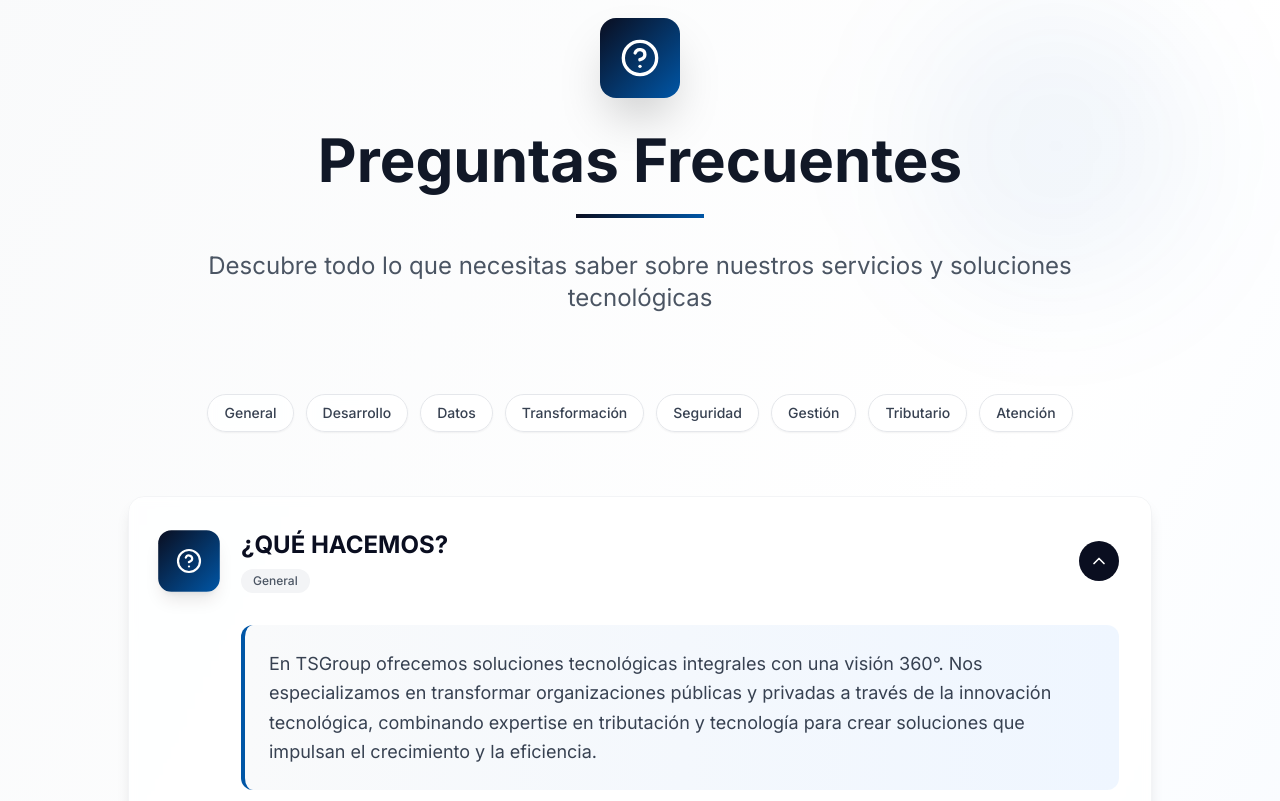
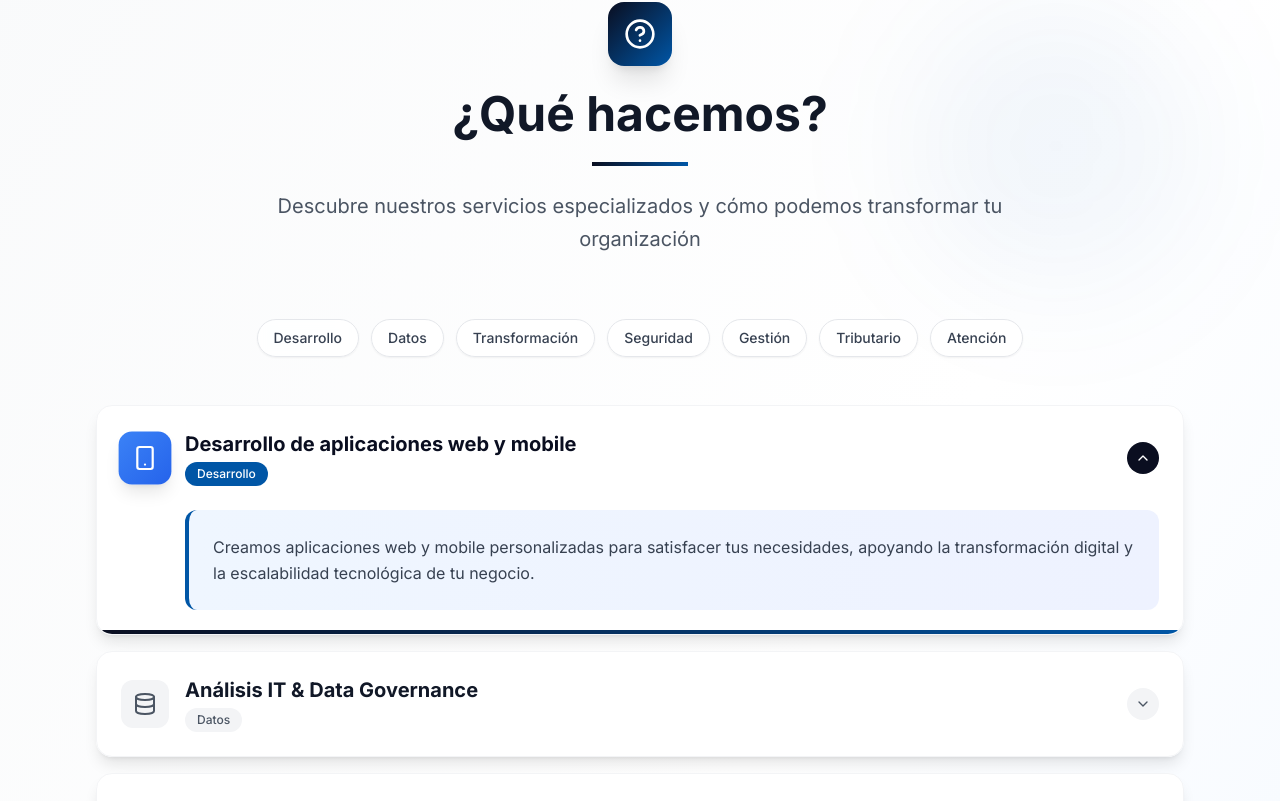
Before and after one commit to drex25/tsg-portal, a React (Vite) app: page / in a window 1280 px wide. Shown: the part 1814-2615 px from the top of the page. Built offline with nearby package versions, Linux system fonts and the light colour scheme.

Commit message:
Rediseñar sección de Preguntas Frecuentes con datos reales

```diff
--- a/src/components/FAQ.tsx
+++ b/src/components/FAQ.tsx
@@ -1,63 +1,65 @@
 import React, { useState } from 'react';
-import { ChevronDown, ChevronUp, HelpCircle, Smartphone, Database, Zap, Shield, Settings, Calculator, Camera, Phone } from 'lucide-react';
+import { ChevronDown, HelpCircle, Smartphone, Database, Zap, Shield, Settings, Calculator, Camera, Phone, Code, Cloud } from 'lucide-react';
 
 const FAQ = () => {
   const [openIndex, setOpenIndex] = useState<number | null>(0);
 
   const faqs = [
     {
-      question: "¿QUÉ HACEMOS?",
-      answer: "En TSGroup ofrecemos soluciones tecnológicas integrales con una visión 360°. Nos especializamos en transformar organizaciones públicas y privadas a través de la innovación tecnológica, combinando expertise en tributación y tecnología para crear soluciones que impulsan el crecimiento y la eficiencia.",
-      icon: <HelpCircle className="h-6 w-6" />,
-      category: "General"
-    },
-    {
       question: "Desarrollo de aplicaciones web y mobile",
-      answer: "Desarrollamos aplicaciones web y móviles de última generación utilizando las tecnologías más avanzadas. Nuestro equipo de expertos crea soluciones personalizadas que optimizan procesos, mejoran la experiencia del usuario y impulsan la transformación digital de tu organización.",
+      answer: "Creamos aplicaciones web y mobile personalizadas para satisfacer tus necesidades, apoyando la transformación digital y la escalabilidad tecnológica de tu negocio.",
       icon: <Smartphone className="h-6 w-6" />,
-      category: "Desarrollo"
+      category: "Desarrollo",
+      color: "from-blue-500 to-blue-600"
     },
     {
       question: "Análisis IT & Data Governance",
-      answer: "Implementamos estrategias de gobierno de datos y análisis IT que permiten a las organizaciones tomar decisiones informadas basadas en datos confiables. Nuestros servicios incluyen arquitectura de datos, calidad de datos, políticas de governance y compliance.",
+      answer: "Desarrollamos un conjunto de procesos, políticas, estándares y métricas enfocados en garantizar la calidad, disponibilidad, integridad y seguridad de los datos de tu organización.",
       icon: <Database className="h-6 w-6" />,
-      category: "Datos"
+      category: "Datos",
+      color: "from-purple-500 to-purple-600"
     },
     {
       question: "Soluciones de Transformación Digital",
-      answer: "Guiamos a las organizaciones en su proceso de transformación digital integral. Desde la estrategia hasta la implementación, ayudamos a modernizar procesos, adoptar nuevas tecnologías y crear una cultura digital que impulse la innovación y el crecimiento sostenible.",
+      answer: "Desarrollamos estrategias, servicios y tecnologías que ayudan a las empresas a adaptarse y ser pioneras en la era digital.",
       icon: <Zap className="h-6 w-6" />,
-      category: "Transformación"
+      category: "Transformación",
+      color: "from-orange-500 to-orange-600"
     },
     {
       question: "Identidad Digital",
-      answer: "Desarrollamos soluciones robustas de identidad digital que garantizan la seguridad y autenticación de usuarios. Implementamos sistemas de autenticación biométrica, single sign-on, gestión de identidades y certificados digitales para proteger la información sensible.",
+      answer: "Brindamos soluciones de reconocimiento facial y reconocimiento de voz sin esfuerzo, que marca el camino hacia un acceso futuro seguro y sin contraseña, mejorando la accesibilidad, la fiabilidad y la eficacia.",
       icon: <Shield className="h-6 w-6" />,
-      category: "Seguridad"
+      category: "Seguridad",
+      color: "from-green-500 to-green-600"
     },
     {
       question: "Gerenciamiento de proyectos",
-      answer: "Ofrecemos servicios de gestión integral de proyectos tecnológicos utilizando metodologías ágiles. Nuestro equipo de Project Managers certificados asegura entregas exitosas en tiempo y forma, gestionando riesgos y manteniendo la calidad en cada etapa del proyecto.",
+      answer: "Te ayudamos a establecer procesos y mejores prácticas para gestionar adecuadamente tus proyectos de sistemas y tecnología.",
       icon: <Settings className="h-6 w-6" />,
-      category: "Gestión"
+      category: "Gestión",
+      color: "from-indigo-500 to-indigo-600"
     },
     {
       question: "Consultoría tributaria",
-      answer: "Brindamos asesoramiento especializado en sistemas tributarios y fiscales. Nuestros expertos ayudan a optimizar procesos tributarios, garantizar el cumplimiento normativo, implementar automatización y generar reportes regulatorios precisos.",
+      answer: "Colaboramos con las organizaciones para potenciar la eficiencia, mejorar los procesos y generar mejores resultados en el ámbito tributario: Eficiencia recaudatoria, Detección de inconsistencias, Reingeniería de procesos y política tributaria.",
       icon: <Calculator className="h-6 w-6" />,
-      category: "Tributario"
+      category: "Tributario",
+      color: "from-teal-500 to-teal-600"
     },
     {
       question: "Videovigilancia",
-      answer: "Implementamos sistemas de videovigilancia de última generación con tecnología IP, análisis inteligente y monitoreo 24/7. Nuestras soluciones incluyen cámaras de alta definición, software de análisis de video e integración con sistemas de alarmas para máxima seguridad.",
+      answer: "Desarrollamos diferentes soluciones de video seguridad, análisis de video y control de acceso para proporcionar información adecuada en el momento justo, brindando precisión y respuesta inmediata.",
       icon: <Camera className="h-6 w-6" />,
-      category: "Seguridad"
+      category: "Seguridad",
+      color: "from-red-500 to-red-600"
     },
     {
       question: "Call Center de cobranzas y recupero de deuda y atención al usuario",
-      answer: "Ofrecemos soluciones completas de call center especializadas en cobranzas, recupero de deuda y atención al cliente. Incluimos contact center avanzado, IVR inteligente, CRM integrado y analytics de llamadas para optimizar la gestión y mejorar la experiencia del usuario.",
+      answer: "Desarrollamos estrategias y acciones de recupero de tributos adeudados, en etapa de reclamo extrajudicial o judicial.",
       icon: <Phone className="h-6 w-6" />,
-      category: "Atención"
+      category: "Atención",
+      color: "from-pink-500 to-pink-600"
     }
   ];
 
@@ -68,31 +70,30 @@ const FAQ = () => {
   const categories = [...new Set(faqs.map(faq => faq.category))];
 
   return (
-    <section className="py-24 bg-gradient-to-br from-gray-50 via-white to-blue-50 relative overflow-hidden">
+    <section className="py-20 bg-gradient-to-br from-gray-50 via-white to-blue-50 relative overflow-hidden">
       {/* Background Elements */}
       <div className="absolute inset-0">
         <div className="absolute top-20 right-20 w-72 h-72 bg-[#0056A6]/5 rounded-full blur-3xl"></div>
-        <div className="absolute bottom-20 left-20 w-96 h-96 bg-purple-400/5 rounded-full blur-3xl"></div>
-        <div className="absolute top-1/2 left-1/2 transform -translate-x-1/2 -translate-y-1/2 w-[600px] h-[600px] bg-gradient-radial from-[#0A0E20]/5 to-transparent rounded-full"></div>
+        <div className="absolute bottom-20 left-20 w-96 h-96 bg-[#0A0E20]/5 rounded-full blur-3xl"></div>
       </div>
 
-      <div className="relative z-10 max-w-7xl mx-auto px-4 sm:px-6 lg:px-8">
+      <div className="relative z-10 max-w-6xl mx-auto px-4 sm:px-6 lg:px-8">
         {/* Header */}
-        <div className="text-center mb-20">
-          <div className="inline-flex items-center justify-center w-20 h-20 bg-gradient-to-br from-[#0A0E20] to-[#0056A6] text-white rounded-2xl mb-8 shadow-2xl">
-            <HelpCircle className="h-10 w-10" />
+        <div className="text-center mb-16">
+          <div className="inline-flex items-center justify-center w-16 h-16 bg-gradient-to-br from-[#0A0E20] to-[#0056A6] text-white rounded-2xl mb-6 shadow-xl">
+            <HelpCircle className="h-8 w-8" />
           </div>
-          <h2 className="text-5xl md:text-6xl font-bold text-gray-900 mb-6">
-            Preguntas Frecuentes
+          <h2 className="text-4xl md:text-5xl font-bold text-gray-900 mb-6">
+            ¿Qué hacemos?
           </h2>
-          <div className="w-32 h-1 bg-gradient-to-r from-[#0A0E20] to-[#0056A6] mx-auto mb-8"></div>
-          <p className="text-xl md:text-2xl text-gray-600 max-w-4xl mx-auto leading-relaxed">
-            Descubre todo lo que necesitas saber sobre nuestros servicios y soluciones tecnológicas
+          <div className="w-24 h-1 bg-gradient-to-r from-[#0A0E20] to-[#0056A6] mx-auto mb-6"></div>
+          <p className="text-xl text-gray-600 max-w-3xl mx-auto leading-relaxed">
+            Descubre nuestros servicios especializados y cómo podemos transformar tu organización
           </p>
         </div>
 
         {/* Category Pills */}
-        <div className="flex flex-wrap justify-center gap-3 mb-16">
+        <div className="flex flex-wrap justify-center gap-3 mb-12">
           {categories.map((category, index) => (
             <span
               key={index}
@@ -104,54 +105,53 @@ const FAQ = () => {
         </div>
 
         {/* FAQ Grid */}
-        <div className="max-w-5xl mx-auto">
-          <div className="space-y-6">
+        <div className="space-y-4">
           {faqs.map((faq, index) => (
             <div
               key={index}
-                className="group relative bg-white/80 backdrop-blur-sm rounded-2xl shadow-lg hover:shadow-2xl transition-all duration-500 border border-gray-100 overflow-hidden"
+              className="group relative bg-white/90 backdrop-blur-sm rounded-2xl shadow-lg hover:shadow-2xl transition-all duration-500 border border-gray-100 overflow-hidden"
             >
-                {/* Gradient Border Effect */}
-                <div className="absolute inset-0 bg-gradient-to-r from-[#0A0E20]/10 via-[#0056A6]/10 to-purple-500/10 opacity-0 group-hover:opacity-100 transition-opacity duration-500 rounded-2xl"></div>
-
-                <div className="relative z-10">
               {/* Question Header */}
               <button
                 onClick={() => toggleFAQ(index)}
-                    className="w-full p-8 text-left flex items-center justify-between group-hover:bg-gradient-to-r group-hover:from-[#0A0E20]/5 group-hover:to-[#0056A6]/5 transition-all duration-300"
+                className="w-full p-6 text-left flex items-center justify-between hover:bg-gradient-to-r hover:from-gray-50 hover:to-blue-50 transition-all duration-300"
               >
-                    <div className="flex items-center space-x-6">
-                      {/* Icon */}
-                      <div className={`w-14 h-14 rounded-xl flex items-center justify-center transition-all duration-300 ${
+                <div className="flex items-center space-x-4">
+                  {/* Dynamic Icon with gradient */}
+                  <div className={`w-12 h-12 rounded-xl flex items-center justify-center transition-all duration-300 ${
                     openIndex === index
-                          ? 'bg-gradient-to-br from-[#0A0E20] to-[#0056A6] text-white shadow-lg scale-110'
+                      ? `bg-gradient-to-br ${faq.color} text-white shadow-lg scale-110`
                       : 'bg-gray-100 text-gray-600 group-hover:bg-[#0056A6] group-hover:text-white'
                   }`}>
                     {faq.icon}
                   </div>
 
                   {/* Question Text */}
-                      <div>
-                        <h3 className={`text-xl md:text-2xl font-bold transition-colors duration-300 ${
+                  <div className="flex-1">
+                    <h3 className={`text-lg md:text-xl font-bold transition-colors duration-300 ${
                       openIndex === index
                         ? 'text-[#0A0E20]'
                         : 'text-gray-900 group-hover:text-[#0056A6]'
                     }`}>
                       {faq.question}
                     </h3>
-                        <span className="inline-block mt-2 px-3 py-1 bg-gray-100 text-gray-600 text-xs font-medium rounded-full">
+                    <span className={`inline-block mt-1 px-3 py-1 text-xs font-medium rounded-full transition-colors duration-300 ${
+                      openIndex === index
+                        ? 'bg-[#0056A6] text-white'
+                        : 'bg-gray-100 text-gray-600'
+                    }`}>
                       {faq.category}
                     </span>
                   </div>
                 </div>
 
                 {/* Toggle Icon */}
-                    <div className={`w-10 h-10 rounded-full flex items-center justify-center transition-all duration-300 ${
+                <div className={`w-8 h-8 rounded-full flex items-center justify-center transition-all duration-300 ${
                   openIndex === index
                     ? 'bg-[#0A0E20] text-white rotate-180'
                     : 'bg-gray-100 text-gray-600 group-hover:bg-[#0056A6] group-hover:text-white'
                 }`}>
-                      <ChevronDown className="h-5 w-5" />
+                  <ChevronDown className="h-4 w-4" />
                 </div>
               </button>
 
@@ -159,13 +159,12 @@ const FAQ = () => {
               <div className={`overflow-hidden transition-all duration-500 ease-in-out ${
                 openIndex === index ? 'max-h-96 opacity-100' : 'max-h-0 opacity-0'
               }`}>
-                    <div className="px-8 pb-8">
-                      <div className="pl-20">
-                        <div className="bg-gradient-to-r from-gray-50 to-blue-50 rounded-xl p-6 border-l-4 border-[#0056A6]">
-                          <p className="text-gray-700 leading-relaxed text-lg">
+                <div className="px-6 pb-6">
+                  <div className="pl-16">
+                    <div className="bg-gradient-to-r from-blue-50 to-indigo-50 rounded-xl p-6 border-l-4 border-[#0056A6]">
+                      <p className="text-gray-700 leading-relaxed">
                         {faq.answer}
                       </p>
-                        </div>
                     </div>
                   </div>
                 </div>
@@ -178,10 +177,9 @@ const FAQ = () => {
             </div>
           ))}
         </div>
-        </div>
 
         {/* CTA Section */}
-        <div className="mt-20 text-center">
+        <div className="mt-16 text-center">
           <div className="bg-gradient-to-r from-[#0A0E20] via-[#0056A6] to-[#004494] rounded-3xl p-12 text-white relative overflow-hidden">
             {/* Background Pattern */}
             <div className="absolute inset-0 opacity-10">
@@ -191,19 +189,25 @@ const FAQ = () => {
 
             <div className="relative z-10">
               <h3 className="text-3xl md:text-4xl font-bold mb-6">
-                ¿No encontraste lo que buscabas?
+                ¿Necesitás una solución personalizada?
               </h3>
               <p className="text-xl text-blue-100 mb-8 max-w-3xl mx-auto">
-                Nuestro equipo de expertos está listo para responder todas tus preguntas
-                y ayudarte a encontrar la solución perfecta para tu organización
+                Nuestro equipo de expertos está listo para desarrollar la solución perfecta
+                que se adapte a las necesidades específicas de tu organización
               </p>
               <div className="flex flex-col sm:flex-row gap-4 justify-center">
-                <button className="inline-flex items-center px-8 py-4 bg-white text-[#0A0E20] font-semibold rounded-lg hover:bg-blue-50 transition-all duration-300 transform hover:scale-105 shadow-xl">
+                <a
+                  href="/contacto"
+                  className="inline-flex items-center px-8 py-4 bg-white text-[#0A0E20] font-semibold rounded-lg hover:bg-blue-50 transition-all duration-300 transform hover:scale-105 shadow-xl"
+                >
                   Contactar Especialista
-                </button>
-                <button className="inline-flex items-center px-8 py-4 border-2 border-white text-white font-semibold rounded-lg hover:bg-white hover:text-[#0A0E20] transition-all duration-300">
+                </a>
+                <a
+                  href="/servicios"
+                  className="inline-flex items-center px-8 py-4 border-2 border-white text-white font-semibold rounded-lg hover:bg-white hover:text-[#0A0E20] transition-all duration-300"
+                >
                   Ver Todos los Servicios
-                </button>
+                </a>
               </div>
             </div>
           </div>
```
Lines whose indentation alone changed are shown as unchanged.
